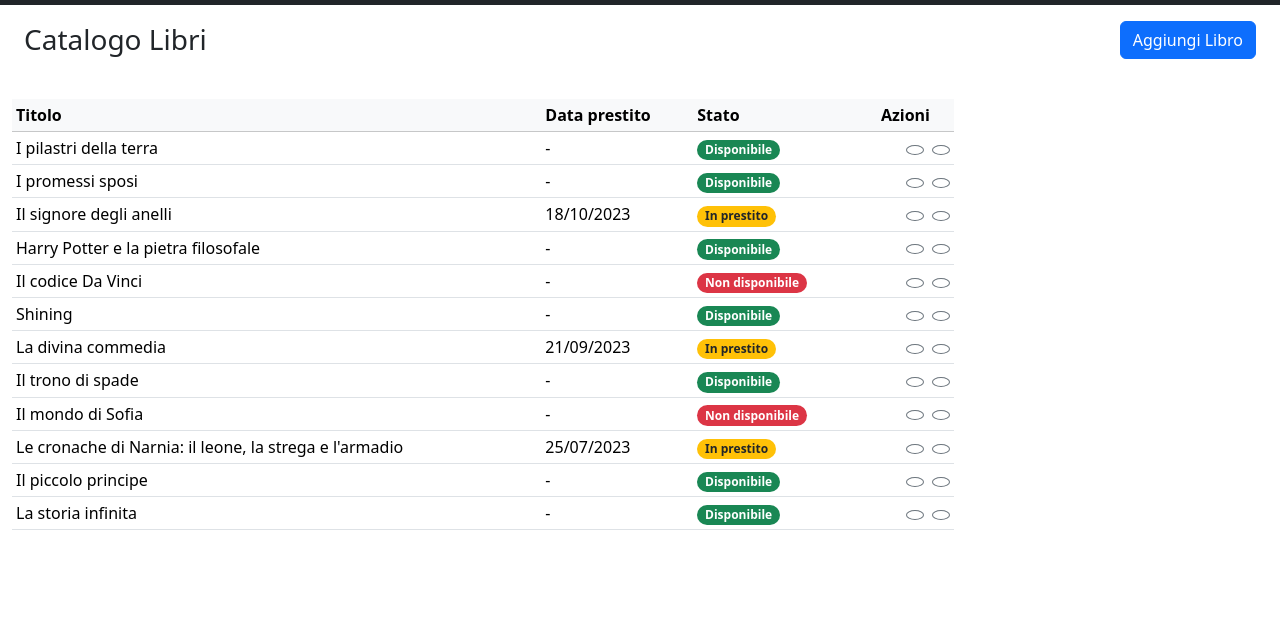
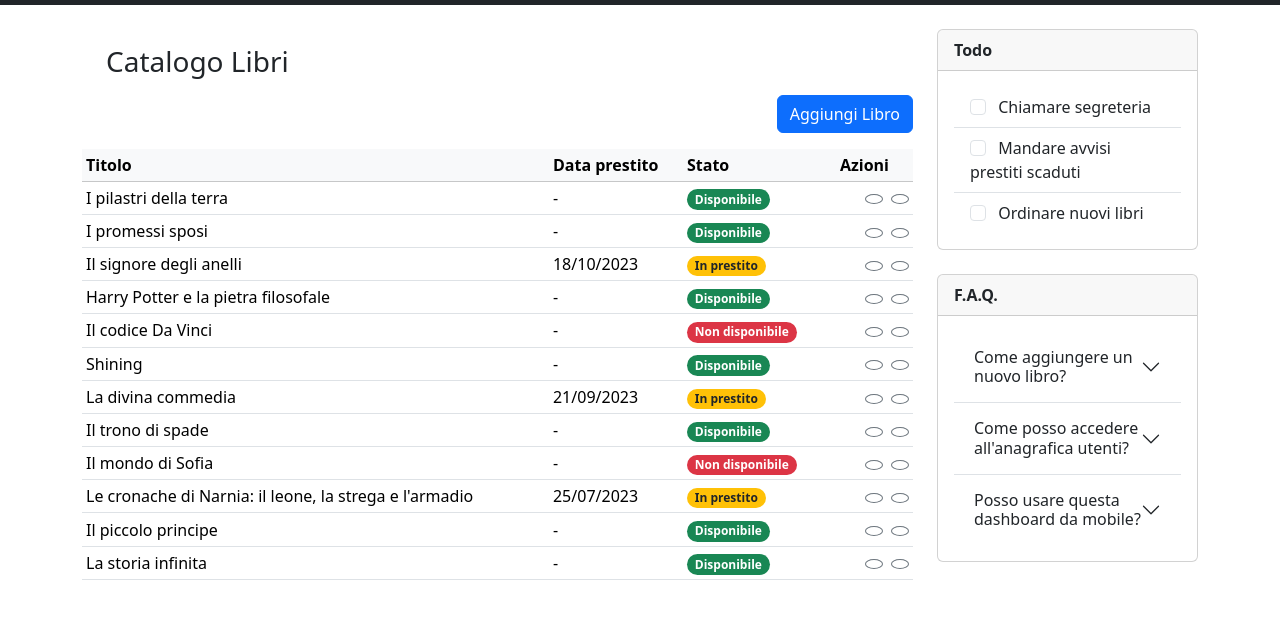
Before and after one commit to LorenzoMinotti-090/html-css-bootstrap-dashboard, a plain HTML site: page index.html in a window 1280 px wide. Shown: the part 51-670 px from the top of the page. Drawn offline with nearby package versions, Linux system fonts and the light colour scheme.

Commit message:
fix: tabella e card

```diff
--- a/index.html
+++ b/index.html
@@ -45,17 +45,7 @@
             </div>
         </nav>
 
-        <div class="container-fluid bg-white">
-            <div class="container-fluid py-3">
-                <div
-                    class="d-flex flex-column flex-sm-row justify-content-between align-items-start align-items-sm-center">
-                    <h1 class="h3 mb-0">Catalogo Libri</h1>
-                    <div>
-                        <button class="btn btn-primary">Aggiungi Libro</button>
-                    </div>
-                </div>
-            </div>
-        </div>
+
 
     </header>
 
@@ -64,10 +54,21 @@
     <!-- table -->
     <main>
         <section>
-            <div class="container-fluid my-4">
-                <div class="class=" row g-4>
+            <div class="container my-4">
+                <div class="row g-4">
 
                     <div class="col-12 col-sm-12 col-md-8 col-lg-9">
+                        <div class="container-fluid bg-white">
+                            <div class="container-fluid py-3">
+                                <div  class="d-flex flex-column flex-sm-row justify-content-between align-items-start align-items-sm-center">
+                                    <h1 class="h3 mb-0">Catalogo Libri</h1>
+                                </div>
+                            </div>
+                        </div>
+
+                        <div class="d-flex justify-content-end mb-3">
+                            <button class="btn btn-primary">Aggiungi Libro</button>
+                        </div>
                         <div class="table-responsive">
                             <table class="table table-sm align-middle mb-0">
                                 <thead class="table-light">
@@ -331,11 +332,89 @@
                         </div>
 
                     </div>
-                </div>
-            </div>
+
+
+
+                    <div class="col-12 col-sm-12 col-md-4 col-lg-3">
+
+                        <div class="card mb-4 overflow-auto h-xl-75">
+                            <div class="card-header fw-bold">Todo</div>
+                            <div class="card-body">
+                                <div class="list-group list-group-flush">
+                                    <label class="list-group-item">
+                                        <input class="form-check-input me-2" type="checkbox" value=""
+                                            aria-label="Chiamare segreteria"> Chiamare segreteria
+                                    </label>
+                                    <label class="list-group-item">
+                                        <input class="form-check-input me-2" type="checkbox" value=""
+                                            aria-label="Mandare avvisi prestiti scaduti"> Mandare avvisi prestiti
+                                        scaduti
+                                    </label>
+                                    <label class="list-group-item">
+                                        <input class="form-check-input me-2" type="checkbox" value=""
+                                            aria-label="Ordinare nuovi libri"> Ordinare nuovi libri
+                                    </label>
+                                </div>
+                            </div>
+                        </div>
+
+                        <div class="card">
+                            <div class="card-header fw-bold">F.A.Q.</div>
+                            <div class="card-body">
+                                <div class="accordion accordion-flush" id="faqAccordion">
+                                    <div class="accordion-item">
+                                        <h2 class="accordion-header" id="faqHeading1">
+                                            <button class="accordion-button collapsed" type="button"
+                                                data-bs-toggle="collapse" data-bs-target="#faqCollapse1"
+                                                aria-expanded="false" aria-controls="faqCollapse1">
+                                                Come aggiungere un nuovo libro?
+                                            </button>
+                                        </h2>
+                                        <div id="faqCollapse1" class="accordion-collapse collapse"
+                                            data-bs-parent="#faqAccordion">
+                                            <div class="accordion-body">Premi il pulsante "Aggiungi Libro" e compila i
+                                                campi necessari.</div>
+                                        </div>
+                                    </div>
+
+                                    <div class="accordion-item">
+                                        <h2 class="accordion-header" id="faqHeading2">
+                                            <button class="accordion-button collapsed" type="button"
+                                                data-bs-toggle="collapse" data-bs-target="#faqCollapse2"
+                                                aria-expanded="false" aria-controls="faqCollapse2">
+                                                Come posso accedere all'anagrafica utenti?
+                                            </button>
+                                        </h2>
+                                        <div id="faqCollapse2" class="accordion-collapse collapse"
+                                            data-bs-parent="#faqAccordion">
+                                            <div class="accordion-body">Vai in "Anagrafica Utenti" dal menu principale.
+                                            </div>
+                                        </div>
+                                    </div>
+
+                                    <div class="accordion-item">
+                                        <h2 class="accordion-header" id="faqHeading3">
+                                            <button class="accordion-button collapsed" type="button"
+                                                data-bs-toggle="collapse" data-bs-target="#faqCollapse3"
+                                                aria-expanded="false" aria-controls="faqCollapse3">
+                                                Posso usare questa dashboard da mobile?
+                                            </button>
+                                        </h2>
+                                        <div id="faqCollapse3" class="accordion-collapse collapse"
+                                            data-bs-parent="#faqAccordion">
+                                            <div class="accordion-body">Sì — è stata progettata per essere responsiva su
+                                                tutti i dispositivi.</div>
+                                        </div>
+                                    </div>
+
+                                </div>
+                            </div>
+                        </div>
+
+                    </div>
         </section>
+
     </main>
-
 </body>
 
 </html>
```
